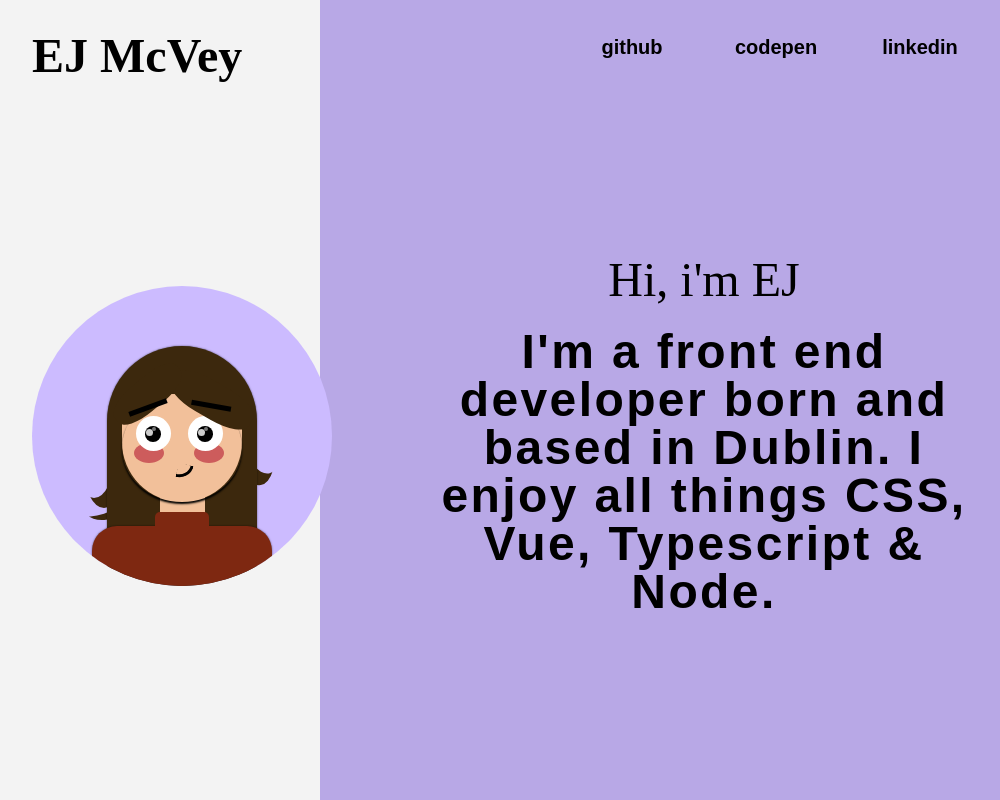
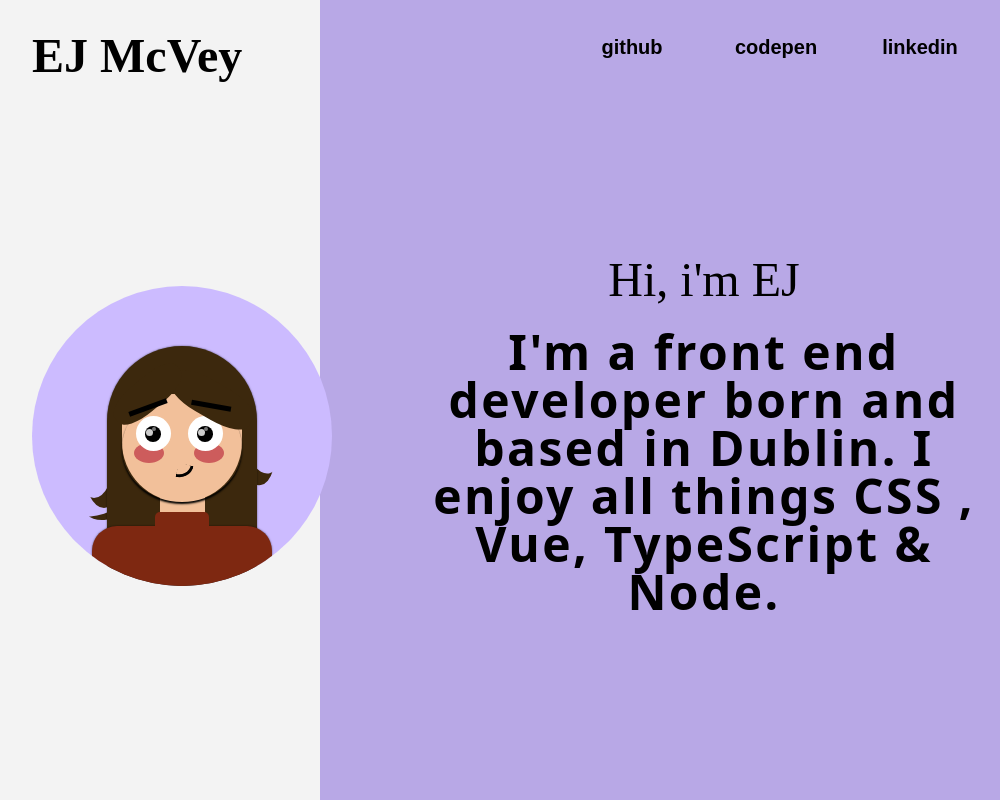
Before and after one commit to ejmvy/personal-website, a Vue app: page / in a window 1280 px wide. Shown: the whole page, without its empty margins (128-1128 px from the left). Built offline with nearby package versions, Linux system fonts and the light colour scheme; a web font is replaced by a local one.

Commit message:
Updates to Main Text with hover

```diff
--- a/src/components/MainText.vue
+++ b/src/components/MainText.vue
@@ -1,14 +1,40 @@
 <template>
   <div class="flex flex-col w-3/5 mt-16 md:mt-0 text-center">
-    <div class="font-logo text-5xl pb-6">{{ mainHeader }}</div>
-    <div class="font-links text-2xl md:text-5xl font-bold tracking-wider">
-      {{ mainMessage }}
+    <div
+      class="font-logo text-5xl pb-6"
+      data-aos="fade-left"
+      data-aos-delay="600"
+    >
+      {{ mainHeader }}
+    </div>
+    <div
+      data-aos="fade-left"
+      data-aos-delay="1000"
+      data-aos-duration="1000"
+      class="text-2xl md:text-5xl font-bold tracking-wider"
+    >
+      I'm a front end developer born and based in Dublin. I enjoy all things
+
+      <span
+        class="font-link"
+        @mouseover="showCss = true"
+        @mouseout="showCss = false"
+        ><div v-if="showCss" class="super-links">
+          <div class="popupSuper1"></div>
+          <div class="popupSuper2"></div>
+          <div class="popupSuper3"></div>
+        </div>
+        CSS </span
+      >, <span class="font-link">Vue</span>,
+      <span class="font-link">TypeScript</span>
+      &
+      <span class="font-link">Node</span>.
     </div>
   </div>
 </template>
 
 <script lang="ts">
-import { defineComponent } from "vue";
+import { defineComponent, ref } from "vue";
 
 export default defineComponent({
   name: "HelloWorld",
@@ -17,10 +43,94 @@ export default defineComponent({
       type: String,
       default: "Hi There",
     },
-    mainMessage: {
-      type: String,
-      default: "",
-    },
+  },
+  setup() {
+    let showCss = ref(false);
+
+    return { showCss };
   },
 });
 </script>
+
+<style scoped lang="scss">
+.font-link {
+  z-index: 3;
+  position: relative;
+}
+
+.font-links {
+  z-index: 3;
+}
+.font-link:hover {
+  cursor: pointer;
+  color: white;
+}
+
+.super-links {
+  z-index: 15;
+  position: absolute;
+  top: -30px;
+  left: 100px;
+}
+
+.popupSuper1 {
+  width: 150px;
+  height: 120px;
+  position: absolute;
+  background: url("https://i.ibb.co/ZhXT28P/ironman.png");
+  box-shadow: 0 0 5px 2px rgba(0, 0, 0, 0.2);
+  background-size: cover;
+  opacity: 0;
+  top: 0;
+  right: 250px;
+  animation: fade-up 0.3s ease-in forwards;
+}
+
+@keyframes fade-up {
+  0% {
+    top: 0;
+  }
+  100% {
+    opacity: 1;
+    top: -150px;
+  }
+}
+
+.popupSuper2 {
+  @extend .popupSuper1;
+  background: url("https://i.ibb.co/LCxf1b6/captainA.png");
+  background-size: cover;
+  top: -30px;
+  right: 80px;
+  animation: fade-up2 0.3s 0.1s ease-in forwards;
+}
+
+@keyframes fade-up2 {
+  0% {
+    top: 0;
+  }
+  100% {
+    top: -200px;
+    opacity: 1;
+  }
+}
+
+.popupSuper3 {
+  @extend .popupSuper1;
+  background: url("https://i.ibb.co/0tLcVCw/greenL.png");
+  background-size: cover;
+  top: -100px;
+  right: -100px;
+  animation: fade-up3 0.3s 0.2s ease-in forwards;
+}
+
+@keyframes fade-up3 {
+  0% {
+    top: -100px;
+  }
+  100% {
+    top: -150px;
+    opacity: 1;
+  }
+}
+</style>
```
